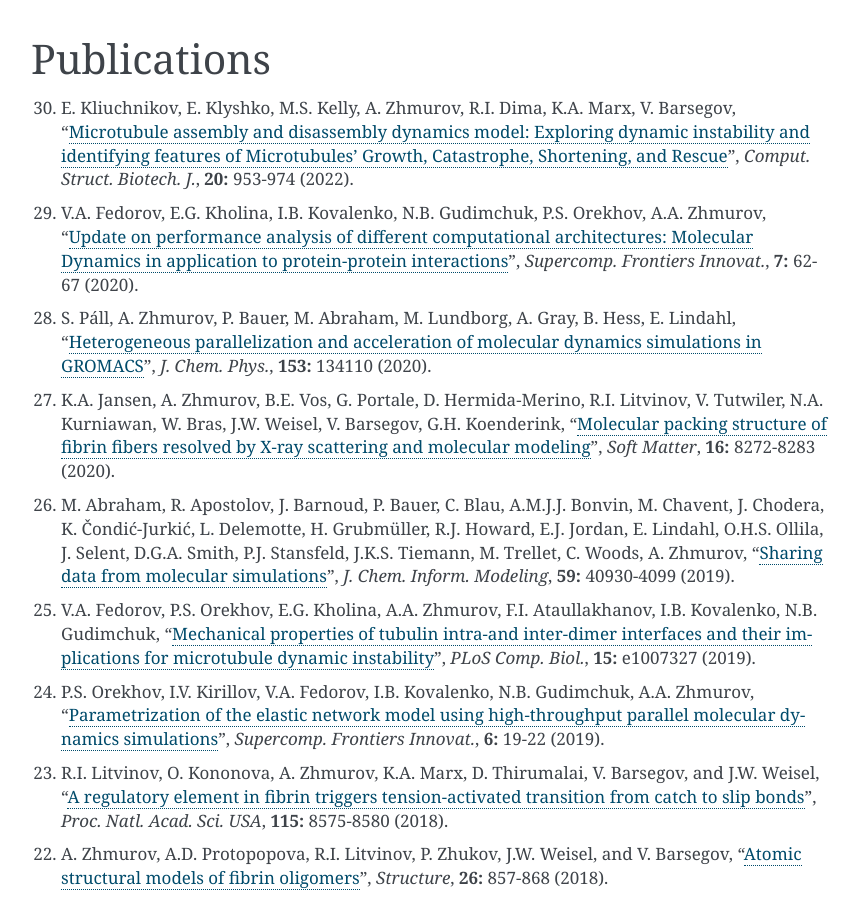
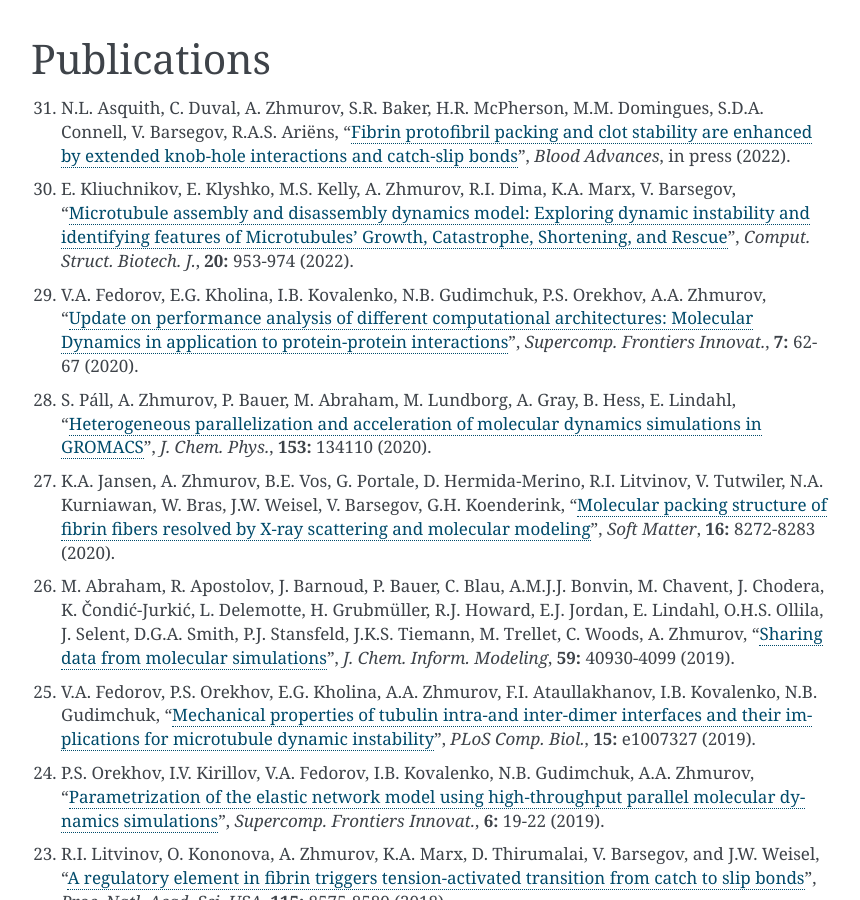
Before and after one commit to zhmurov/webpage, a Sphinx documentation site: the page built from source/publications.rst, in a window 1280 px wide and 900 px high. Shown: the whole window, without its empty margins (169-1029 px from the left). Built offline with Sphinx 7.4.7, drawn with Linux system fonts in a browser that asks for light colours.

Commit message:
Add Blood advances publication

```diff
--- a/source/publications.rst
+++ b/source/publications.rst
@@ -1,5 +1,9 @@
 Publications
 ------------
+
+31. N.L. Asquith, C. Duval, A. Zhmurov, S.R. Baker, H.R. McPherson, M.M. Domingues, S.D.A. Connell, V. Barsegov, R.A.S. Ariëns,
+    "`Fibrin protofibril packing and clot stability are enhanced by extended knob-hole interactions and catch-slip bonds <https://www.sciencedirect.com/science/article/pii/S2473952922003317>`_",
+    *Blood Advances*, in press (2022).
 
 30. E. Kliuchnikov, E. Klyshko, M.S. Kelly, A. Zhmurov, R.I. Dima, K.A. Marx, V. Barsegov,
     "`Microtubule assembly and disassembly dynamics model: Exploring dynamic instability and identifying features of Microtubules' Growth, Catastrophe, Shortening, and Rescue <https://www.sciencedirect.com/science/article/pii/S2001037022000356>`_",
```
